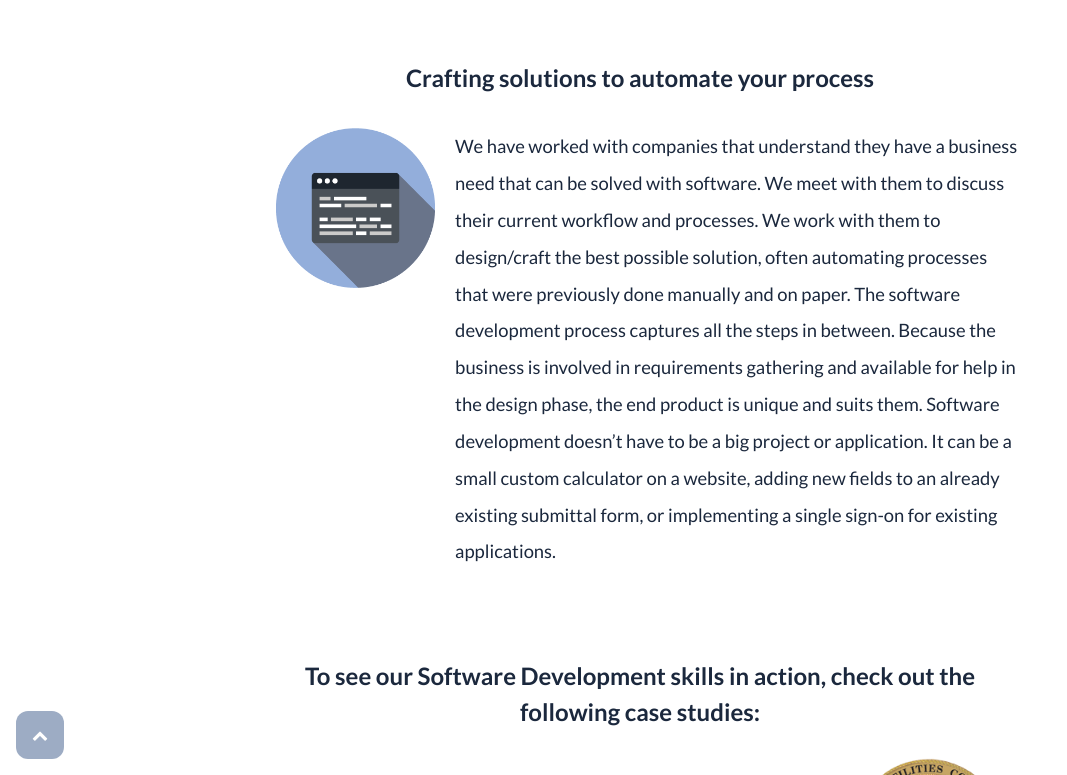
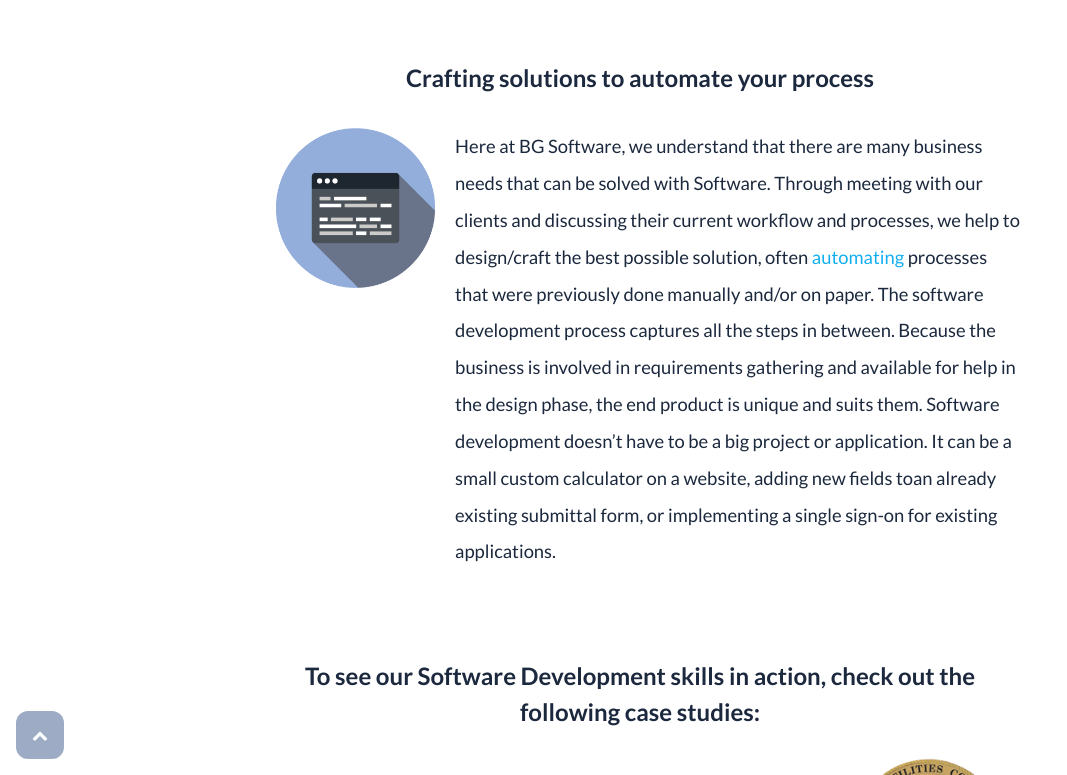
Before and after one commit to bgsoftware/company-site, a Jekyll site: the page built from capabilities/software-development.html, in a window 1280 px wide and 900 px high, scrolled down 461 px, cut to the strip 125-900 px from the top of the window. Shown: the whole strip, without its empty margins (0-1067 px from the left). Built offline with Jekyll 4.4.1, drawn with Linux system fonts in a browser that asks for light colours; comment, search, counter and statistics services are not loaded.

Commit message:
Update text in capabilities/software-development.html

```diff
--- a/capabilities/software-development.html
+++ b/capabilities/software-development.html
@@ -3,8 +3,7 @@ layout: capability
 
 asset-name: software_development
 
-description: "Our software development team used the latest tools. See what we can build
-for you."
+description: "Our software development team used the latest tools. See what we can build for you."
 
 tags: [Software Development]
 
@@ -12,15 +11,15 @@ title: Software Development
 
 subtitle: Crafting solutions to automate your process
 
-text: "We have worked with companies that understand they have a business need that can be
-solved with software. We meet with them to discuss their current workflow and processes. We
-work with them to design/craft the best possible solution, often automating processes that
-were previously done manually and on paper. The software development process captures all
-the steps in between. Because the business is involved in requirements gathering and
-available for help in the design phase, the end product is unique and suits them. Software
-development doesn’t have to be a big project or application. It can be a small custom
-calculator on a website, adding new fields to an already existing submittal form, or
-implementing a single sign-on for existing applications."
+text: 'Here at BG Software, we understand that there are many business needs that can be solved with Software.
+Through meeting with our clients and discussing their current workflow and processes, we help to design/craft
+the best possible solution, often
+<a class="color-teal hover-color-dark-blue" href="/case-studies/americasmart">automating</a> processes that were
+previously done manually and/or on paper. The software development process captures all the steps in between. Because
+the business is involved in requirements gathering and available for help in the design phase, the end product is unique
+and suits them. Software development doesn’t have to be a big project or application. It can be a small custom
+calculator on a website, adding new fields toan already existing submittal form, or implementing a single sign-on for
+existing applications.'
 
 case-study-excludes: ""
 ---
```
